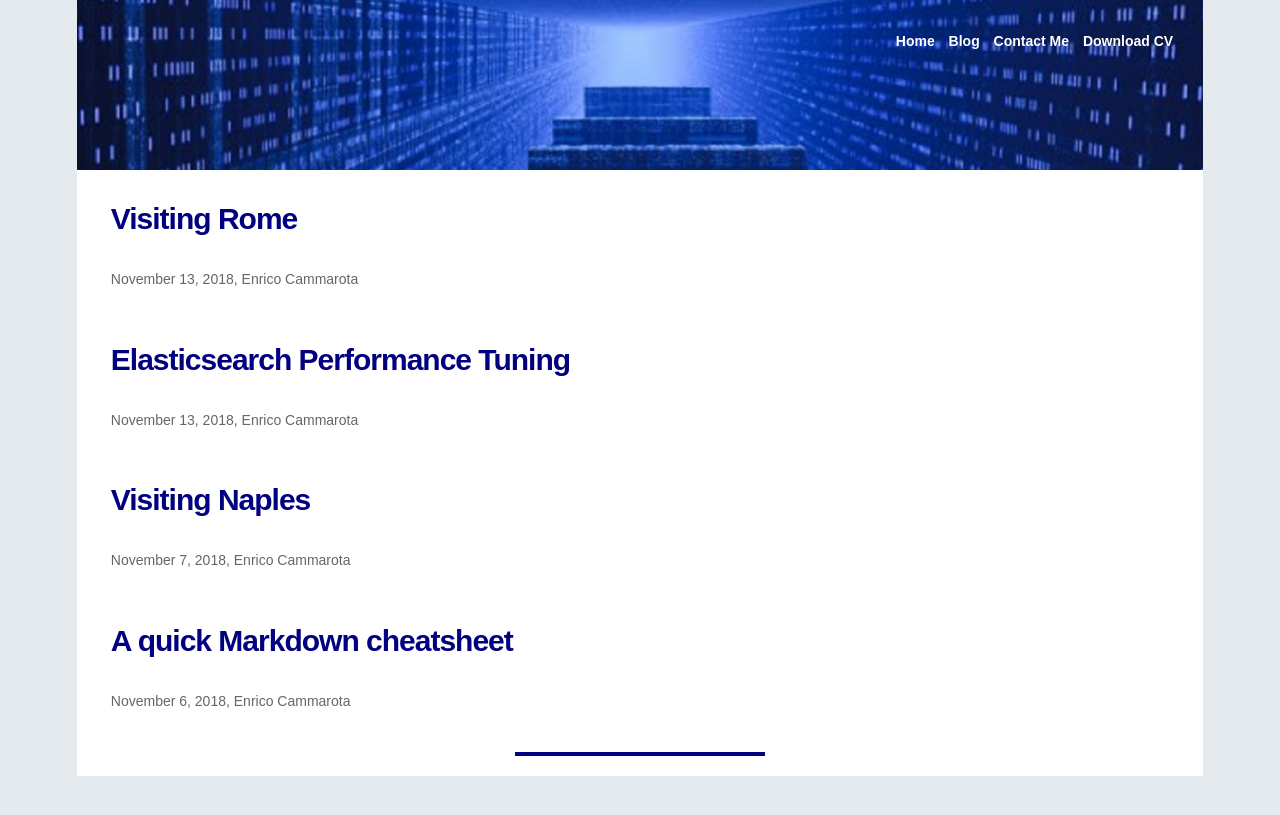
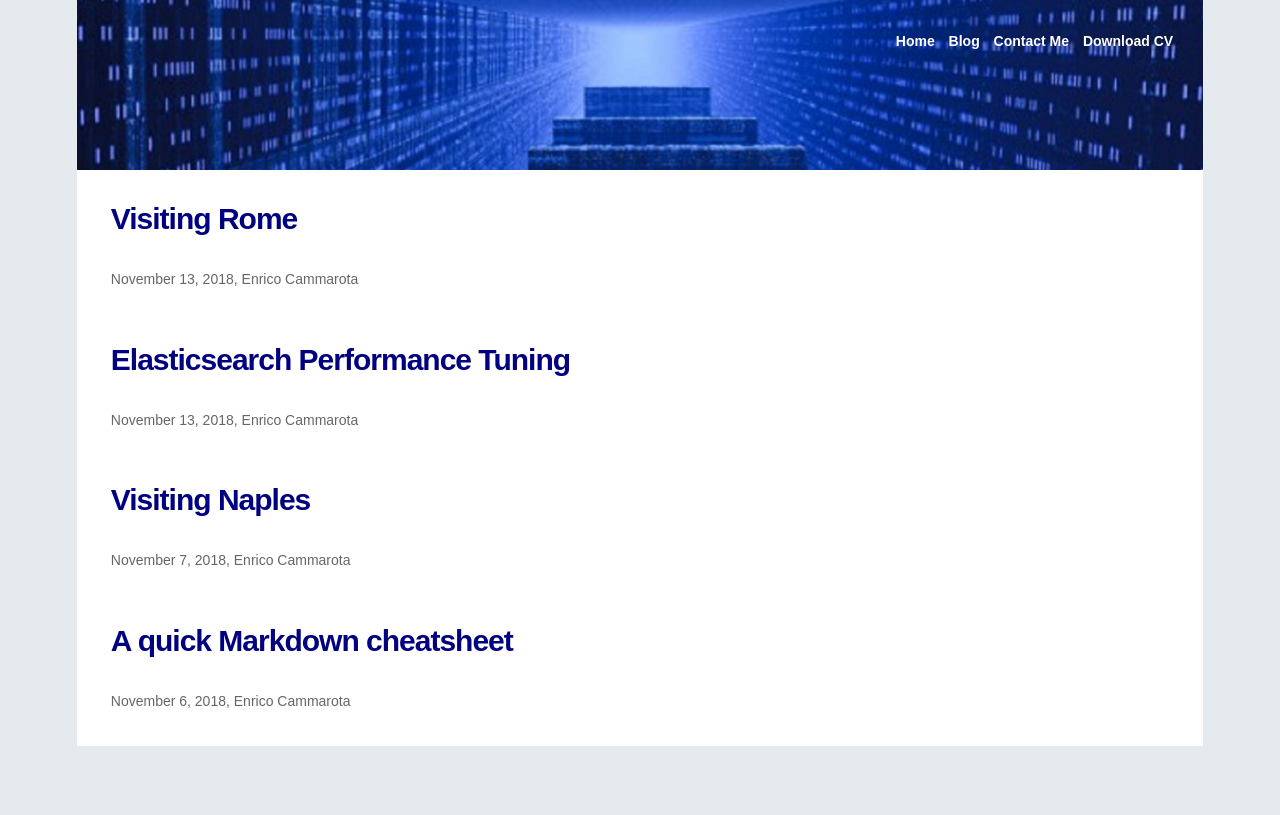
Before and after one commit to enricocammarota/enricocammarota.github.io, a Jekyll site: the page built from posts.md, in a window 1280 px wide. Shown: the top 815 px of the page. Built offline with Jekyll 4.4.1, drawn with Linux system fonts in a browser that asks for light colours; nearby versions of some CDN libraries.

Commit message:
Removed bar

```diff
--- a/_layouts/posts.html
+++ b/_layouts/posts.html
@@ -13,5 +13,3 @@ layout: default
       </p>
     </div>
   {% endfor %}
-
-<hr class="bar-blog"> </hr>
```
